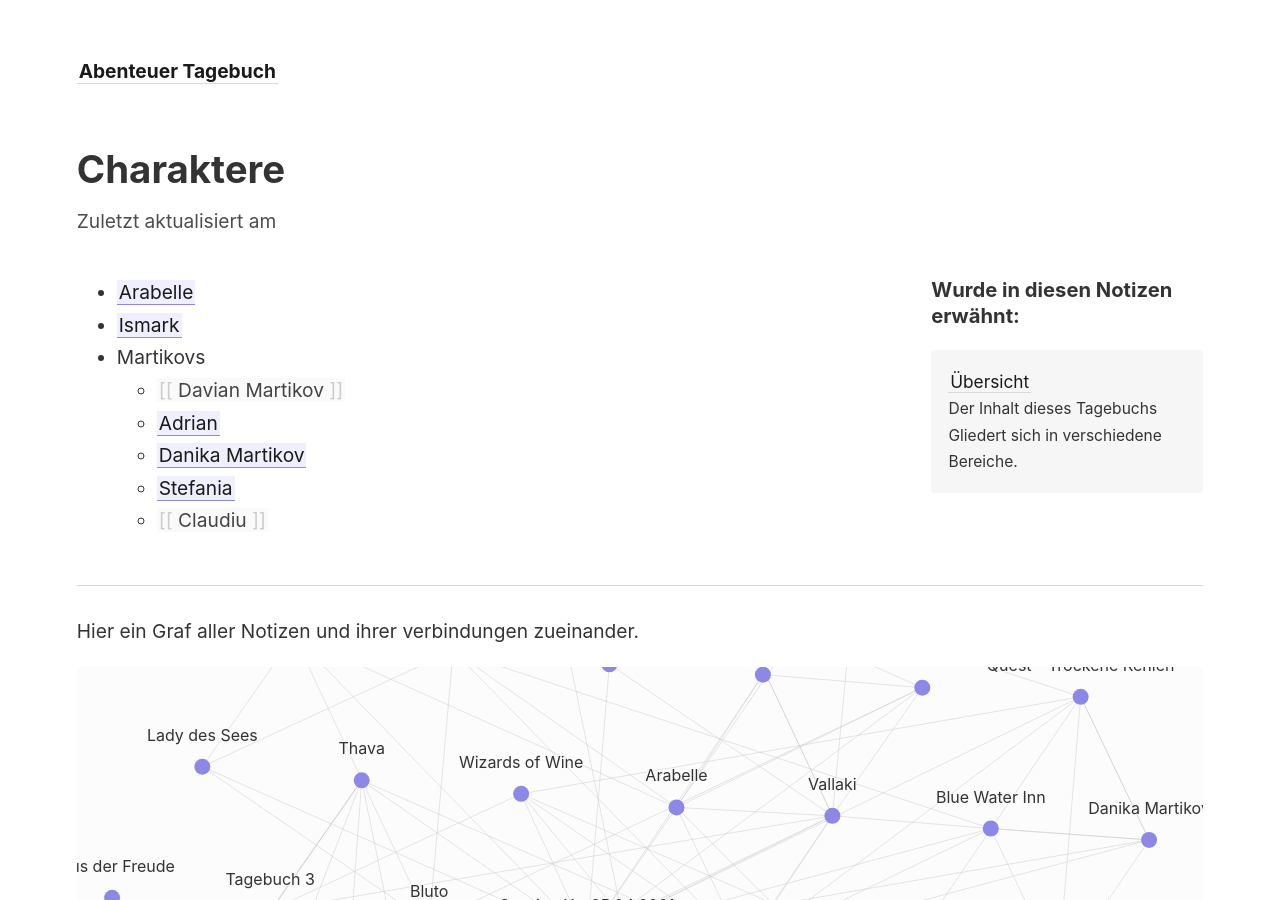
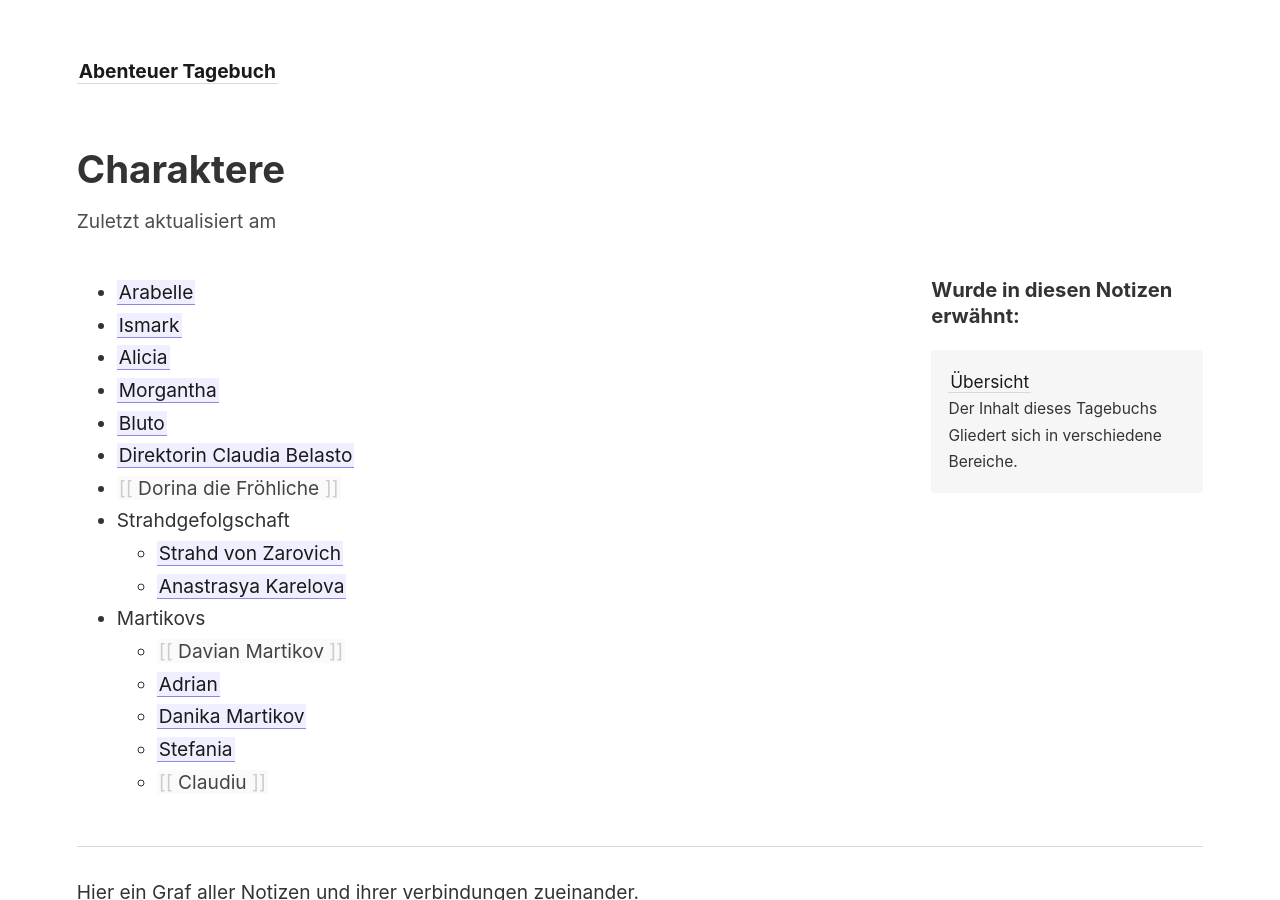
Before and after one commit to Julez404/CoS_Log, a Jekyll site: the page built from _notes/Charaktere.md, in a window 1280 px wide and 900 px high. Built offline with Jekyll 4.4.1, drawn with Linux system fonts in a browser that asks for light colours.

Commit message:
Update via script

```diff
--- a/_notes/Charaktere.md
+++ b/_notes/Charaktere.md
@@ -4,6 +4,14 @@ title: Charaktere
 
 - [[Arabelle]]
 - [[Ismark]]
+- [[Alicia]]
+- [[Morgantha]]
+- [[Bluto]]
+- [[Direktorin Claudia Belasto]]
+- [[Dorina die Fröhliche]]
+- Strahdgefolgschaft
+	- [[Strahd von Zarovich]]
+	- [[Anastrasya Karelova]]
 - Martikovs
 	- [[Davian Martikov]]
 	- [[Adrian]]
```
